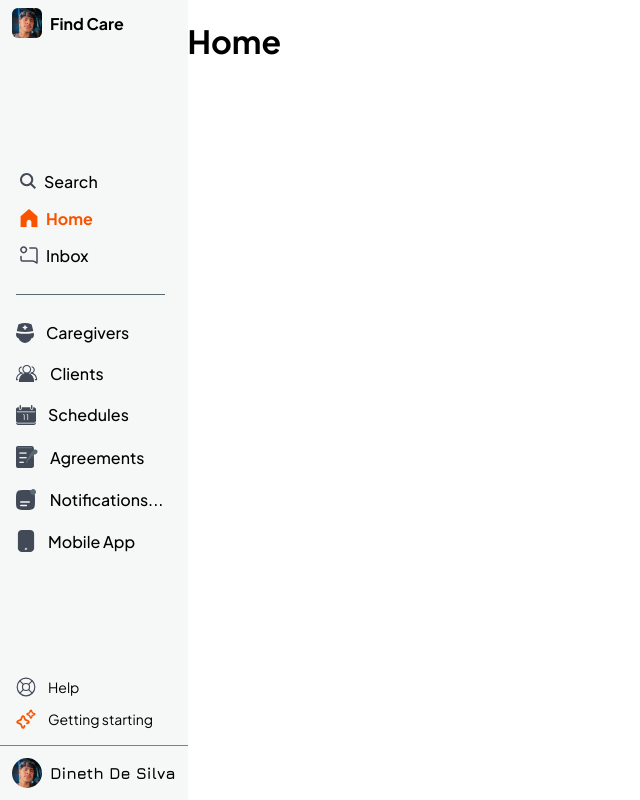
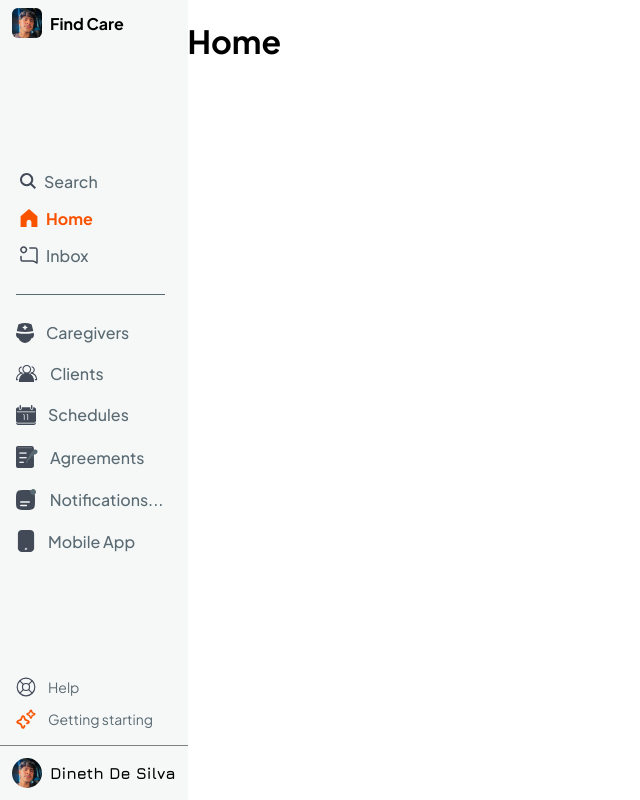
Before and after one commit to dinethde/FindCare, a Next.js app: page / in a window 1280 px wide. Shown: the whole page, without its empty margins (0-640 px from the left). Built offline with nearby package versions, Linux system fonts and the light colour scheme.

Commit message:
Code refactored and add comments

```diff
--- a/app/components/NavbarComponent.tsx
+++ b/app/components/NavbarComponent.tsx
@@ -1,18 +1,7 @@
 import type { NextPage } from "next";
 import Image from "next/image";
 import photo from "../../public/images/photo.png";
-import searchIcon from "../../public/assets/icons/search-icon.svg";
-import homeIcon from "../../public/assets/icons/home-icon.svg";
-import inboxIcon from "../../public/assets/icons/inbox-icon.svg";
-import caregiverIcon from "../../public/assets/icons/caregiver-icon.svg";
-import clientIcon from "../../public/assets/icons/client-icon.svg";
-import calendarIcon from "../../public/assets/icons/calendar-icon.svg";
-import agreementIcon from "../../public/assets/icons/agreement-icon.svg";
-import notificationIcon from "../../public/assets/icons/notification-icon.svg";
-import mobileAppIcon from "../../public/assets/icons/mobile_app-icon.svg";
-import helpIcon from "../../public/assets/icons/help-icon.svg";
-import starsIcon from "../../public/assets/icons/stars-icon.svg";
-// Importing SVGs
+// Importing Icon componets
 import HomeIcon from "./icons/HomeIcon";
 import SearchIcon from "./icons/SearchIcon";
 import InboxIcon from "./icons/InboxIcon";
@@ -27,8 +16,11 @@ import StarsIcon from "./icons/StarsIcon";
 
 const NavbarComponent: NextPage = () => {
   return (
-    <div className="relative bg-main-2 min-h-screen flex flex-col items-start justify-center  w-auto max-w-[16rem] whitespace-nowrap">
+    // Main wrapper
+    <div className="relative bg-main-2 min-h-screen flex flex-col items-start justify-center  w-auto max-w-[16rem] whitespace-nowrap text-grey ">
+      {/* Agency name and logo */}
       <div className="self-stretch flex  justify-start p1-4 p-[0.5rem] pl-3 gap-2">
+        {/* Agency logo */}
         <Image
           className="relative rounded-md object-cover "
           width={30}
@@ -36,8 +28,9 @@ const NavbarComponent: NextPage = () => {
           alt=""
           src={photo}
         />
+        {/* Agency  Name */}
         <div className="flex flex-row items-center justify-start">
-          <b className="font-regular_text">Find Care</b>
+          <b className="font-regular_text text-black">Find Care</b>
         </div>
       </div>
       <div className="flex-1 flex flex-col items-start justify-center p-[1rem] gap-[1.75rem]">
@@ -67,38 +60,53 @@ const NavbarComponent: NextPage = () => {
             </div>
           </div>
         </div>
+
+        {/* Horizontal Line */}
         <div className="self-stretch relative  h-[0.8px] bg-grey" />
+
+        {/* Navbar pages link wrapper */}
         <div className="flex flex-col items-start justify-start gap-[1.25rem]">
+          {/* Caregiver page link */}
           <div className="self-stretch flex flex-row items-center justify-start gap-[0.75rem]">
             <CaregiverIcon />
             <div className="overflow-hidden flex flex-row items-center justify-center">
               <p className="font-regular_text font-medium">Caregivers</p>
             </div>
           </div>
+
+          {/* Client page link */}
           <div className="self-stretch flex flex-row items-center justify-start gap-[0.75rem]">
             <ClientIcon />
             <div className="overflow-hidden flex flex-row items-center justify-center">
               <p className="font-regular_text font-medium">Clients</p>
             </div>
           </div>
+
+          {/* Schedule page link */}
           <div className="self-stretch flex flex-row items-center justify-start gap-[0.75rem]">
             <CalendarIcon />
             <div className="overflow-hidden flex flex-row items-center justify-center">
               <p className="font-regular_text font-medium">Schedules</p>
             </div>
           </div>
+
+          {/* Agreement page link */}
           <div className="self-stretch flex flex-row items-center justify-start gap-[0.75rem]">
             <AgreementIcon />
             <div className="overflow-hidden flex flex-row items-center justify-center">
               <p className="font-regular_text font-medium">Agreements</p>
             </div>
           </div>
+
+          {/* Notification page link */}
           <div className="self-stretch flex flex-row items-center justify-start gap-[0.75rem]">
             <NotificationIcon />
             <div className="w-[7.313rem] overflow-hidden shrink-0 flex flex-row items-center justify-center">
               <p className="font-regular_text font-medium">Notifications...</p>
             </div>
           </div>
+
+          {/* Mobile App */}
           <div className="flex flex-row items-center justify-start gap-[0.75rem]">
             <MobileAppIcon />
             <div className="overflow-hidden flex flex-row items-center justify-center">
@@ -107,23 +115,30 @@ const NavbarComponent: NextPage = () => {
           </div>
         </div>
       </div>
+
+      {/* Navbar bottom wrapper */}
       <div className="self-stretch flex flex-col items-center justify-center gap-[1rem] text-[0.875rem]">
+        {/* Imporatant Links wrapper */}
         <div className="self-stretch flex flex-col justify-start gap-[0.75rem] text-[0.875rem] px-4">
+          {/* Helping page link */}
           <div className="flex flex-row items-center justify-start gap-[0.75rem]">
             <HelpIcon />
             <div className="font-regular_text">Help</div>
           </div>
 
+          {/* Getting started page link */}
           <div className="flex flex-row items-center justify-start gap-[0.75rem]">
             <StarsIcon />
             <div className="font-regular_text">Getting starting</div>
           </div>
         </div>
 
+        {/* Account details wrapper */}
         <div
           className="w-full flex flex-row items-center justify-start p-[0.75rem] gap-[0.5rem] text-[1rem] font-jura"
           style={{ borderTop: "1px solid grey" }}
         >
+          {/* Account profile picture */}
           <Image
             className="w-[1.875rem] relative rounded-[100px] h-[1.875rem] object-cover "
             width={30}
@@ -131,6 +146,8 @@ const NavbarComponent: NextPage = () => {
             alt=""
             src={photo}
           />
+
+          {/* Account name */}
           <b className="text-black">Dineth De Silva</b>
         </div>
       </div>
```
